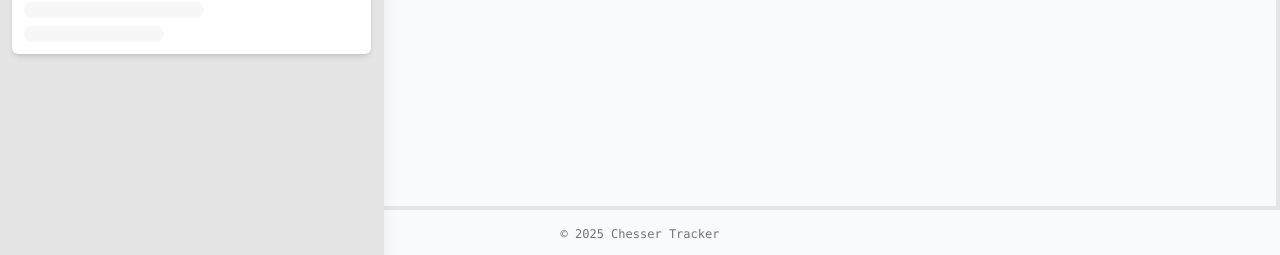
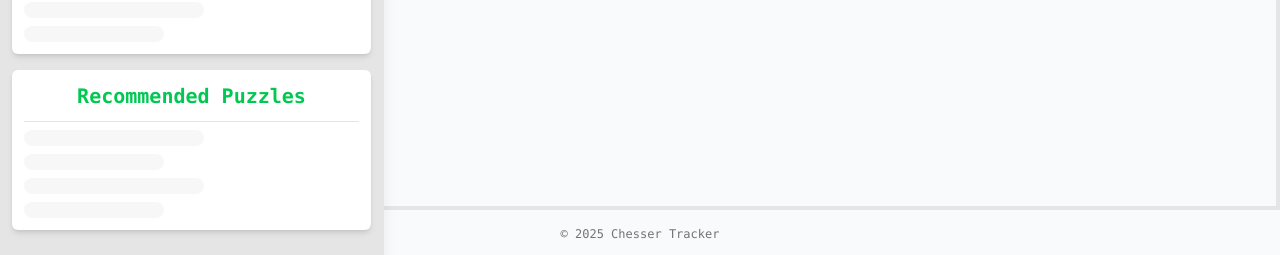
Before and after one commit to FarisKarim/puzzlerecommender, a React (Vite) app in the folder frontend/: page / in a window 1280 px wide. Shown: the part 542-797 px from the top of the page. Built offline with nearby package versions, Linux system fonts and the light colour scheme.

Commit message:
added recommended section

```diff
--- a/frontend/src/components/Sidebar.jsx
+++ b/frontend/src/components/Sidebar.jsx
@@ -122,6 +122,9 @@ function Sidebar({
                 </ol>
               )}
             </Card>
+            <Card title="Recommended Puzzles" accent="text-green-500 dark:text-green-600">
+              <SkeletonLoader />
+            </Card>
 
             {/* Board Controls */}
             {/* <Card title="Controls" accent="text-neutral-500">
```
